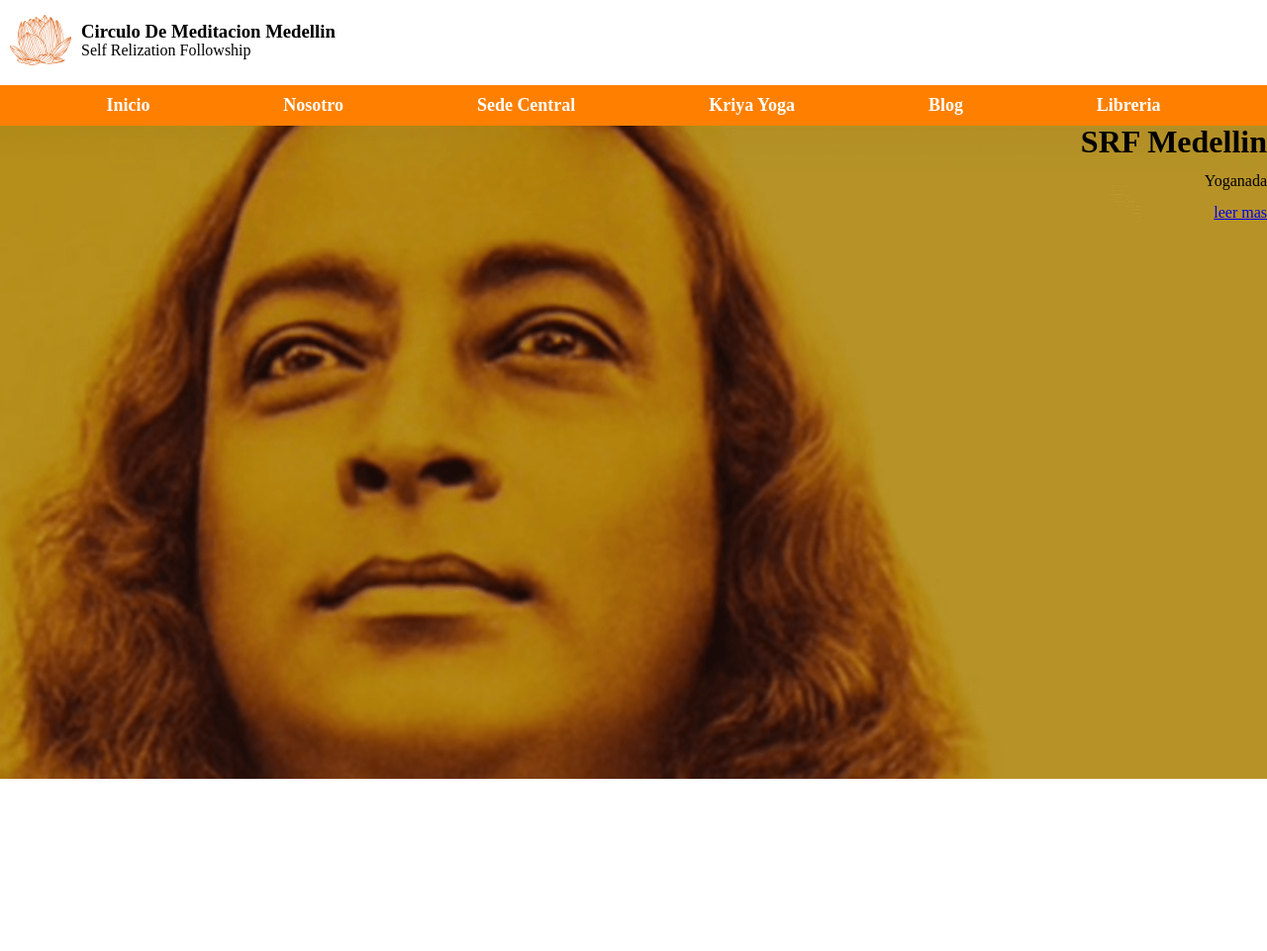
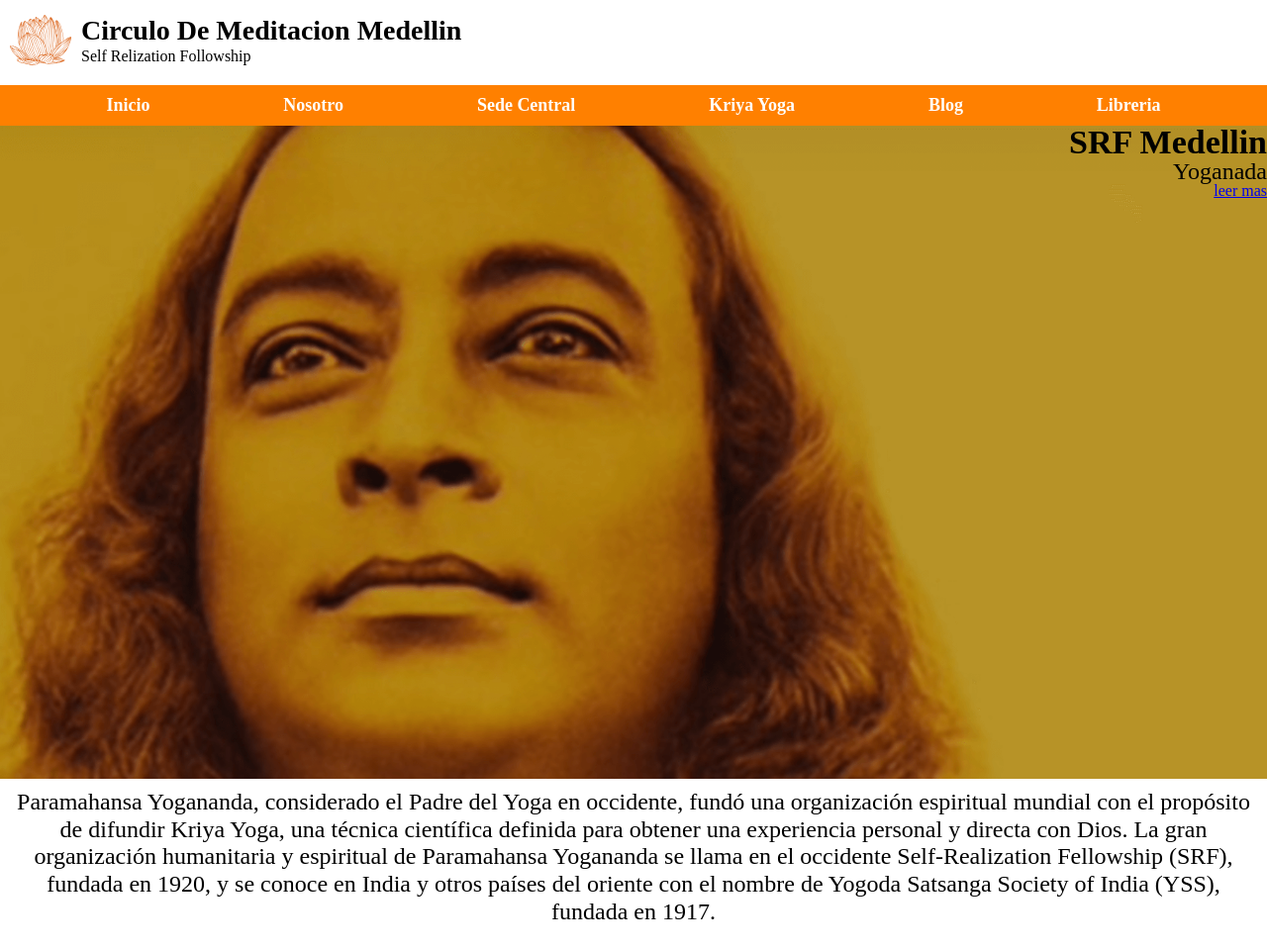
Before and after one commit to andresfelipelg/SRF-medellin, a plain HTML site: page index.html in a window 1280 px wide. Shown: the whole page at 99% size. Before the commit the page ends 803 px from the top, so only its background shows below. Drawn offline with nearby package versions, Linux system fonts and the light colour scheme.

```diff
--- a/css/style.css
+++ b/css/style.css
@@ -26,9 +26,26 @@ body {
 }
 
 
-h1,h3 {
+h1,h2,h3,p {
   margin:0;
 }
+
+h1{
+  font-size: 3.4rem
+}
+
+h2{
+  font-size: 3rem;
+}
+
+h3{
+  font-size: 2.8rem;
+}
+
+p{
+  font-size: 2.4rem;
+}
+
 .nav-bg{
   background-color: var(--naranja);
 }
@@ -179,13 +196,12 @@ hamburger-inner, .hamburger-inner::before, .hamburger-inner::after {
 
 
 .hero{
-
-margin: 0;
-background-image: url(../img/Maestro.jpg);
-background-size: contain;
-background-repeat: no-repeat;
-height: 45rem;
-width: 100%;
+  margin: 0;
+  background-image: url(../img/Maestro.jpg);
+  background-size: contain;
+  background-repeat: no-repeat;
+  height: 22rem;
+  width: 100%;
 }
 
 @media (min-width: 768px) {
@@ -212,3 +228,8 @@ width: 100%;
 
   }
 }
+
+.description__parrafo{
+  text-align: center;
+  padding: 1rem;
+}
--- a/index.html
+++ b/index.html
@@ -50,7 +50,13 @@
     </div>
 
 </section>
+<section class="description">
 
+    <p class="description__parrafo">Paramahansa Yogananda, considerado el Padre del Yoga en occidente, fundó una organización espiritual mundial con el propósito de difundir Kriya Yoga, una técnica científica definida para obtener una experiencia personal y directa con Dios.
+
+        La gran organización humanitaria y espiritual de Paramahansa Yogananda se llama en el occidente Self-Realization Fellowship (SRF), fundada en 1920, y se conoce en India y otros países del oriente con el nombre de Yogoda Satsanga Society of India (YSS), fundada en 1917.</p>
+
+</section>
 <ul></ul>
 
 </body>
```
Also changed, not shown: 1 other file.
